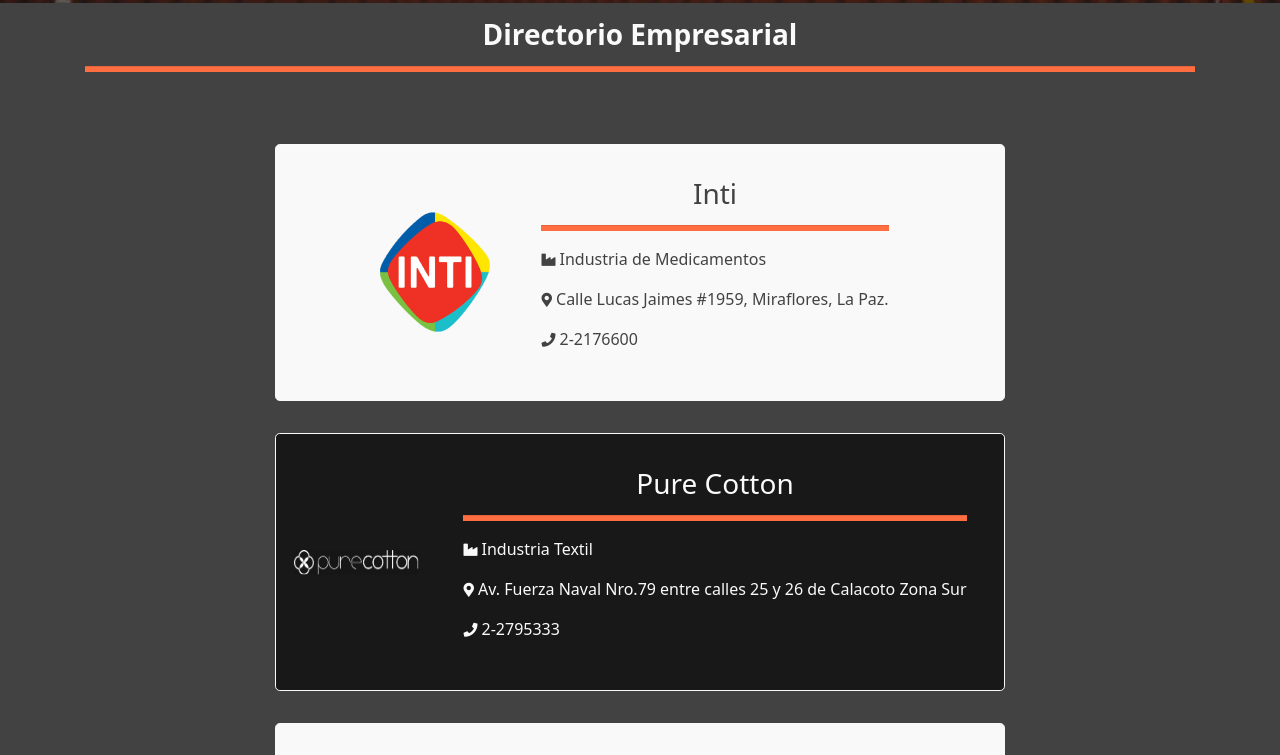
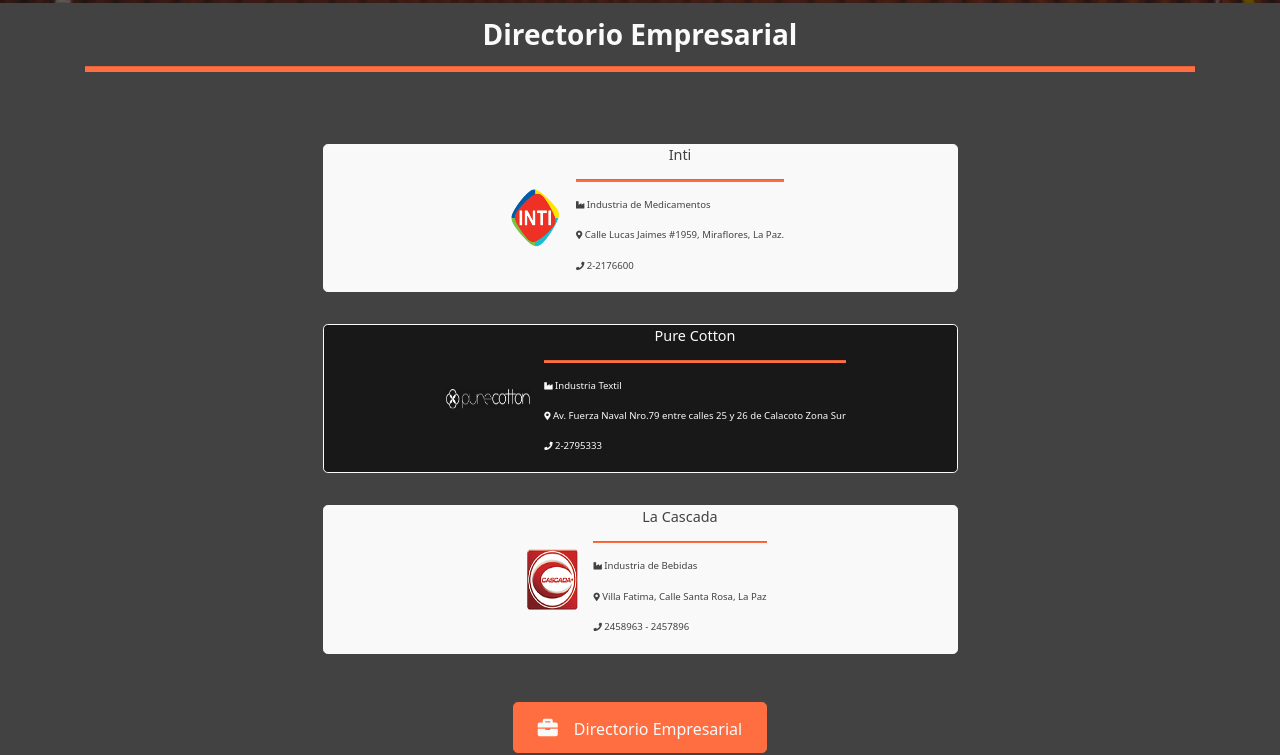
Before and after one commit to andruu11/camextest, a plain HTML site: page index.html in a window 1280 px wide. Shown: the part 2173-2928 px from the top of the page. Drawn offline with Linux system fonts and the light colour scheme; a web font is replaced by a local one.

Commit message:
Fix site

```diff
--- a/assets/scss/estilos.scss
+++ b/assets/scss/estilos.scss
@@ -306,28 +306,52 @@ flex: 1 1 auto;
 	background:$octavo;
 }
 .empresa-uno img{
-	width: 150px;
-    height: 160px;
+	width: 80px;
+    height: 90px;
     border-radius: .2rem;
     align-self: center;
     padding: .8rem;
 }
 .empresa-uno .contenido-empresa{
+	padding: 1px;
+}
+.empresa-uno .contenido-empresa{
 	color:$cuarto;
+}
+.empresa-uno .contenido-empresa h3{
+	font-size:.9rem;
+}
+.empresa-uno .contenido-empresa hr{
+	height: .1rem;
+}
+.empresa-uno .contenido-empresa p{
+	font-size:.6rem;
 }
 //empresa dos
 .empresa-dos{
 	background:#181818;
 }
 .empresa-dos img{
-	width: 150px;
-    height: 50px;
+	width: 110px;
+    height: 45px;
     border-radius: .2rem;
     align-self: center;
     padding: .8rem;
 }
 .empresa-dos .contenido-empresa{
 	color:$septimo;
+}
+.empresa-dos .contenido-empresa{
+	padding: 1px;
+}
+.empresa-dos .contenido-empresa h3{
+	font-size:.9rem;
+}
+.empresa-dos .contenido-empresa hr{
+	height: .1rem;
+}
+.empresa-dos .contenido-empresa p{
+	font-size:.6rem;
 }
 .col-center{
     float: none;
--- a/index.html
+++ b/index.html
@@ -439,7 +439,7 @@
         <div class="container">
         <h2 class="h3 text-center font-weight-bold titulo-secciones">Directorio Empresarial<hr></h2>
         <div class="row">
-            <div class="col-sm-8 col-md-8 col-center">
+            <div class="col-sm-7 col-md-7 col-center">
             <article class="empresa empresa-uno">
                 <img src="assets/img/logo_inti.png" alt="Logo Empresa">
                 <div class="contenido-empresa">
@@ -451,7 +451,7 @@
             </article>
             </div>
 
-        <div class="col-sm-8 col-md-8 col-center">
+        <div class="col-sm-7 col-md-7 col-center">
             <article class="empresa empresa-dos">
                 <img src="assets/img/logo_purecotton.png" alt="Logo Empresa">
                 <div class="contenido-empresa">
@@ -462,7 +462,7 @@
                 </div>
             </article>
             </div>
-        <div class="col-sm-8 col-md-8 col-center">
+        <div class="col-sm-7 col-md-7 col-center">
             <article class="empresa empresa-uno">
                 <img src="assets/img/logo_cascada.png" alt="Logo Empresa">
                 <div class="contenido-empresa">
```
Also changed, not shown: assets/css/estilos.css.
